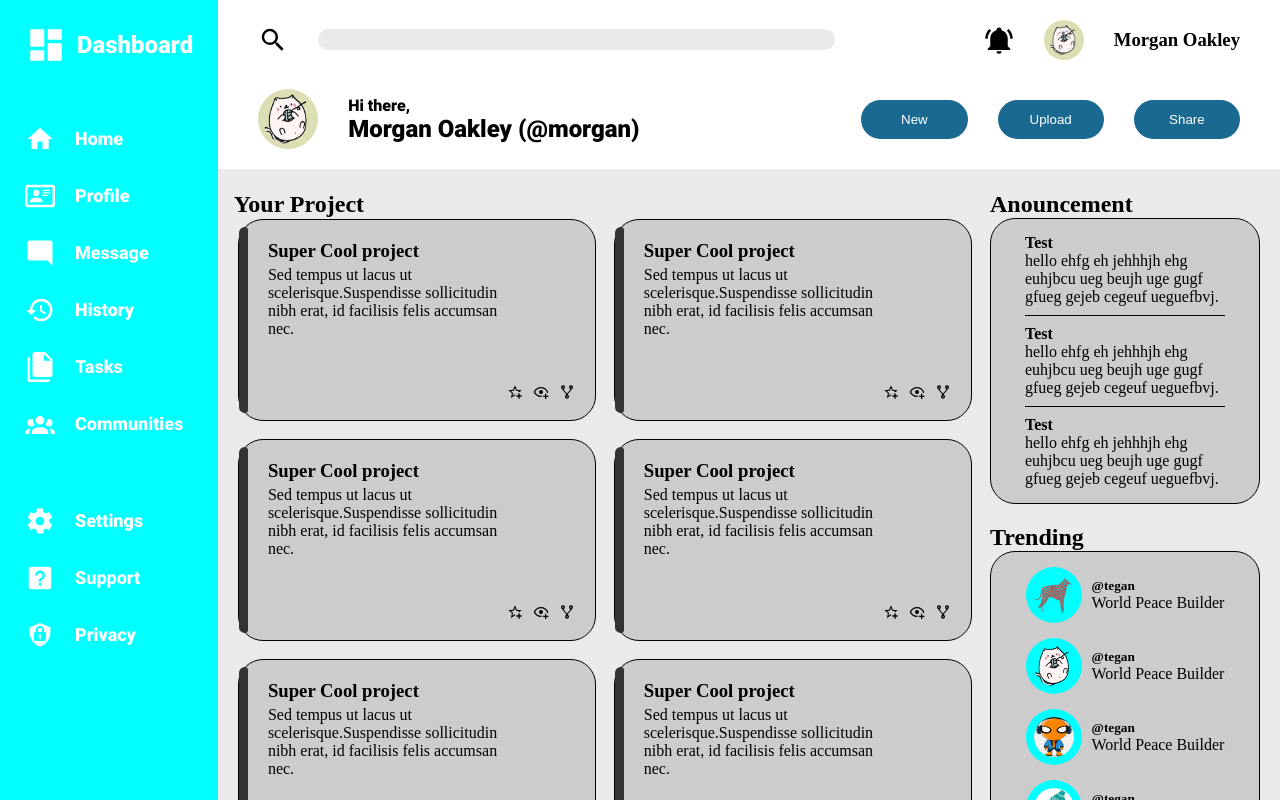
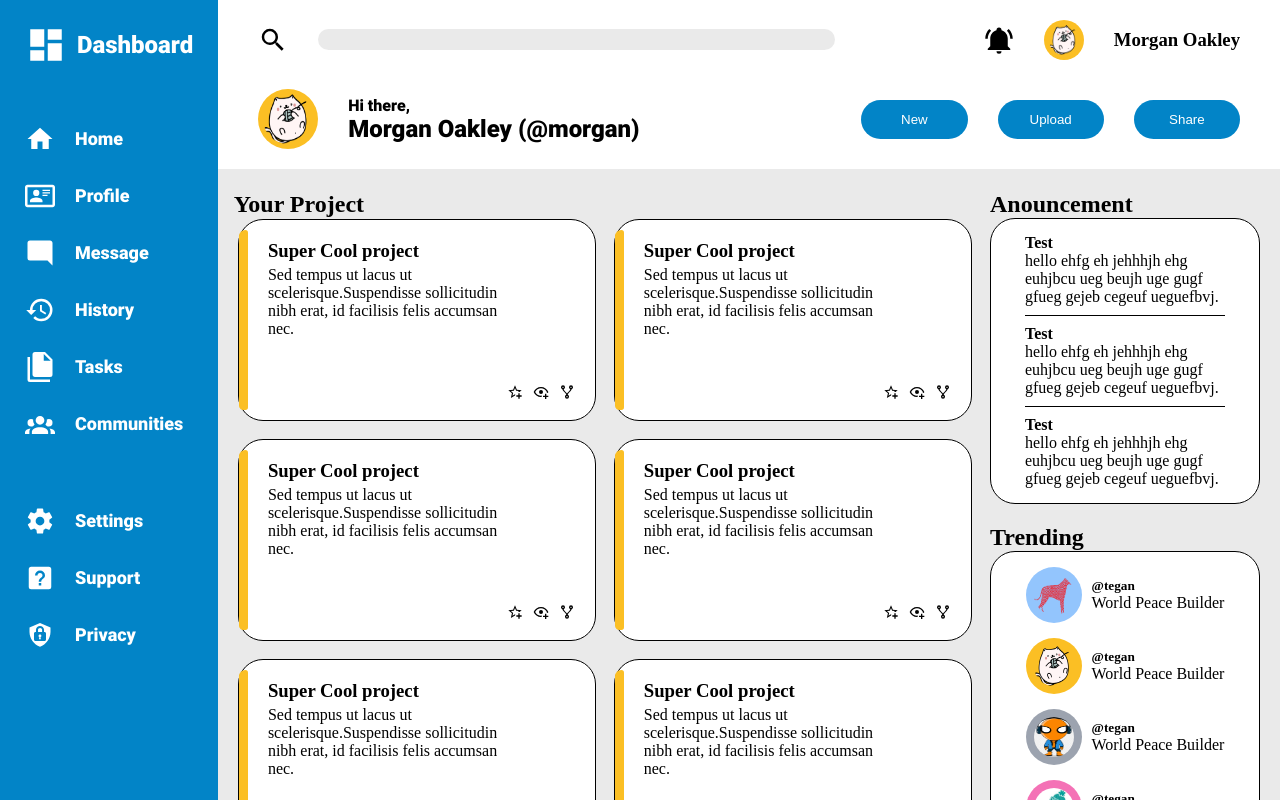
Before and after one commit to OMAR-DIB/odion_intermediate_design, a plain HTML site: page admin_dashboard/index.html in a window 1280 px wide. Drawn offline with Linux system fonts and the light colour scheme; files whose address does not match are found by name.

Commit message:
better ui

```diff
--- a/admin_dashboard/index.html
+++ b/admin_dashboard/index.html
@@ -327,30 +327,30 @@
             <div class="last">
               <div class="box large last">
                 <div class="last-div">
-                  <img src="images/dog.png" class="last-img" alt="dog" />
+                  <img src="images/dog.png" class="last-img first" alt="dog" />
                   <div class="last-text">
-                    <h5  class="last-text-margin">@tegan</h5>
+                    <h5 class="last-text-margin">@tegan</h5>
                     <p class="last-text-margin">World Peace Builder</p>
                   </div>
                 </div>
                 <div class="last-div">
-                  <img src="images/cat.png" class="last-img" alt="dog" />
+                  <img src="images/cat.png" class="last-img second" alt="dog" />
                   <div class="last-text">
-                    <h5  class="last-text-margin">@tegan</h5>
+                    <h5 class="last-text-margin">@tegan</h5>
                     <p class="last-text-margin">World Peace Builder</p>
                   </div>
                 </div>
                 <div class="last-div">
-                  <img src="images/spider.png" class="last-img" alt="dog" />
+                  <img src="images/spider.png" class="last-img third" alt="dog" />
                   <div class="last-text">
-                    <h5  class="last-text-margin">@tegan</h5>
+                    <h5 class="last-text-margin">@tegan</h5>
                     <p class="last-text-margin">World Peace Builder</p>
                   </div>
                 </div>
                 <div class="last-div">
-                  <img src="images/via_test.jpg" class="last-img" alt="dog" />
+                  <img src="images/via_test.jpg" class="last-img fourth" alt="dog" />
                   <div class="last-text">
-                    <h5  class="last-text-margin">@tegan</h5>
+                    <h5 class="last-text-margin">@tegan</h5>
                     <p class="last-text-margin">World Peace Builder</p>
                   </div>
                 </div>
@@ -360,5 +360,23 @@
         </div>
       </div>
     </div>
+    <script>
+      // they're attached to using the `this` keyword.
+      myObj = {
+          myString: "Hello world!",
+          myFunc: function(){
+              return this.myString;
+          }
+      };
+      // myObj.myFunc(); // = "Hello world!"
+
+      // // Inversely, a function can be assigned to the object and gain access to it
+      // // through `this`, even if it wasn't attached when it was defined.
+      var myOtherFunc = function(){
+          return this.myString.toUpperCase();
+      };
+       myObj.myOtherFunc = myOtherFunc;
+      // myObj.myOtherFunc(); // = "HELLO WORLD!"
+    </script>
   </body>
 </html>
--- a/admin_dashboard/style.css
+++ b/admin_dashboard/style.css
@@ -29,7 +29,7 @@ aside {
   /* flex: 1; */
   padding-right: 25px;
   padding-left: 10px;
-  background-color: aqua;
+  background-color: #0284c7;
   display: flex;
   flex-direction: column;
   gap: 40px;
@@ -98,7 +98,7 @@ input {
   border-color: transparent;
 }
 .page-img {
-  background-color: rgba(144, 144, 4, 0.299);
+  background-color: #fbbf24;
   width: 30px;
   height: 30px;
   padding: 5px;
@@ -112,7 +112,7 @@ input {
   padding: 0px 40px 20px 40px;
 }
 .bar-img {
-  background-color: rgba(144, 144, 4, 0.299);
+  background-color: #fbbf24;
   width: 50px;
   height: 50px;
   padding: 5px;
@@ -129,7 +129,7 @@ input {
 }
 button {
   padding: 10px 30px;
-  background-color: rgb(26, 105, 144);
+  background-color: #0284c7;
   border-radius: 30px;
   border-color: transparent;
   color: white;
@@ -156,7 +156,7 @@ button {
 
 .box {
   display: flex;
-  background-color: #ccc; /* Box background color */
+  background-color: white; /* Box background color */
   border: 1px solid #000; /* Box border */
   /* height: fit-content; Default height for small boxes */
   height: 100%;
@@ -166,15 +166,14 @@ button {
 }
 
 .box-left {
-  background-color: #333;
+  background-color: #fbbf24;
   width: 20px;
-  height: 93%;
-  margin-top: 7px;
-  margin-left: 0px;
+  height: 90%;
+  margin-top: 10px;
   border-top-right-radius: 12px;
   border-bottom-right-radius: 12px;
   border-bottom-left-radius: 20px;
-  border-top-left-radius: 20px;
+  border-top-left-radius: 29px;
   /* border-radius: 11px; */
 }
 
@@ -287,7 +286,7 @@ h2{
   width: 40px;
   padding: 8px;
   border-radius: 40px;
-  background-color: aqua;
+
 }
 .last-div{
   display: flex;
@@ -301,3 +300,15 @@ h2{
 .box.large.last{
   gap: 15px;
 }
+.last-img.fourth{
+  background-color: #f472b6;
+}
+.last-img.third{
+  background-color: #9ca3af;
+}
+.last-img.second{
+  background-color: #fbbf24;
+}
+.last-img.first{
+  background-color: #93c5fd;
+}
```
